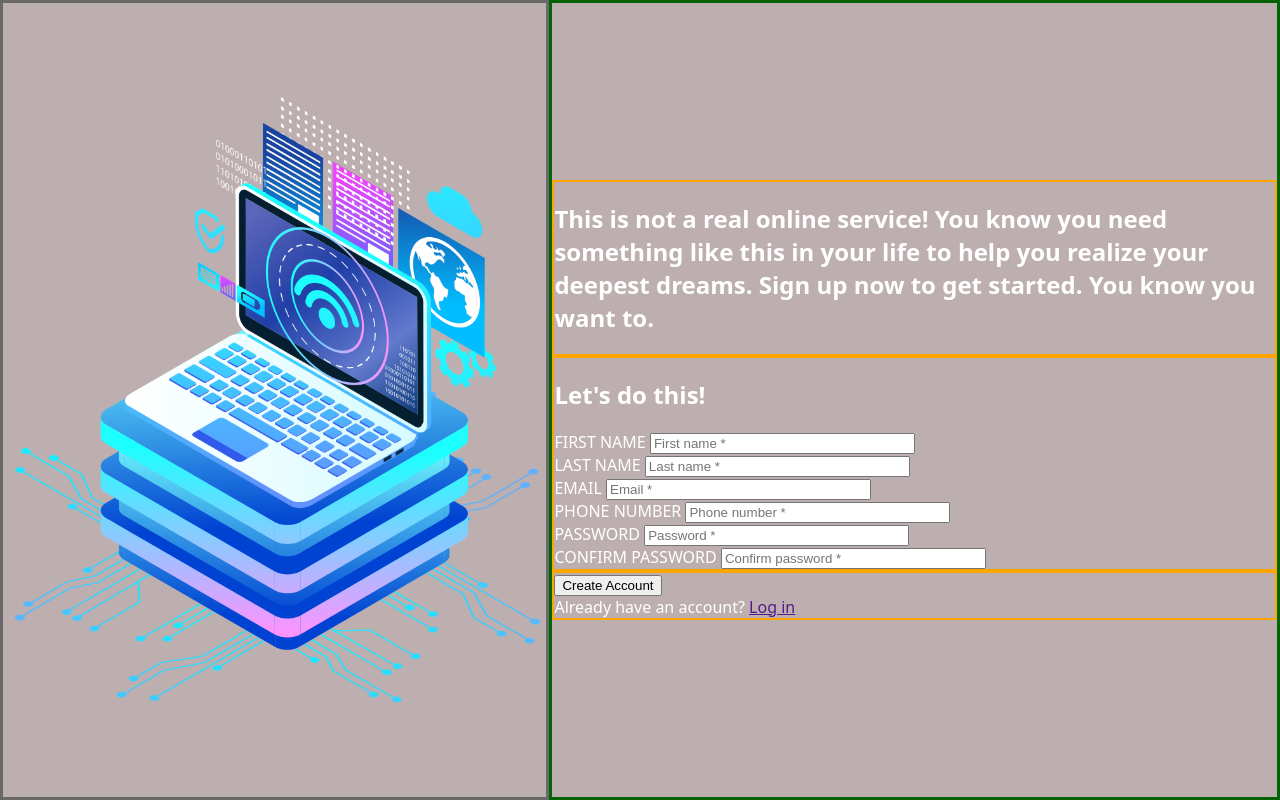
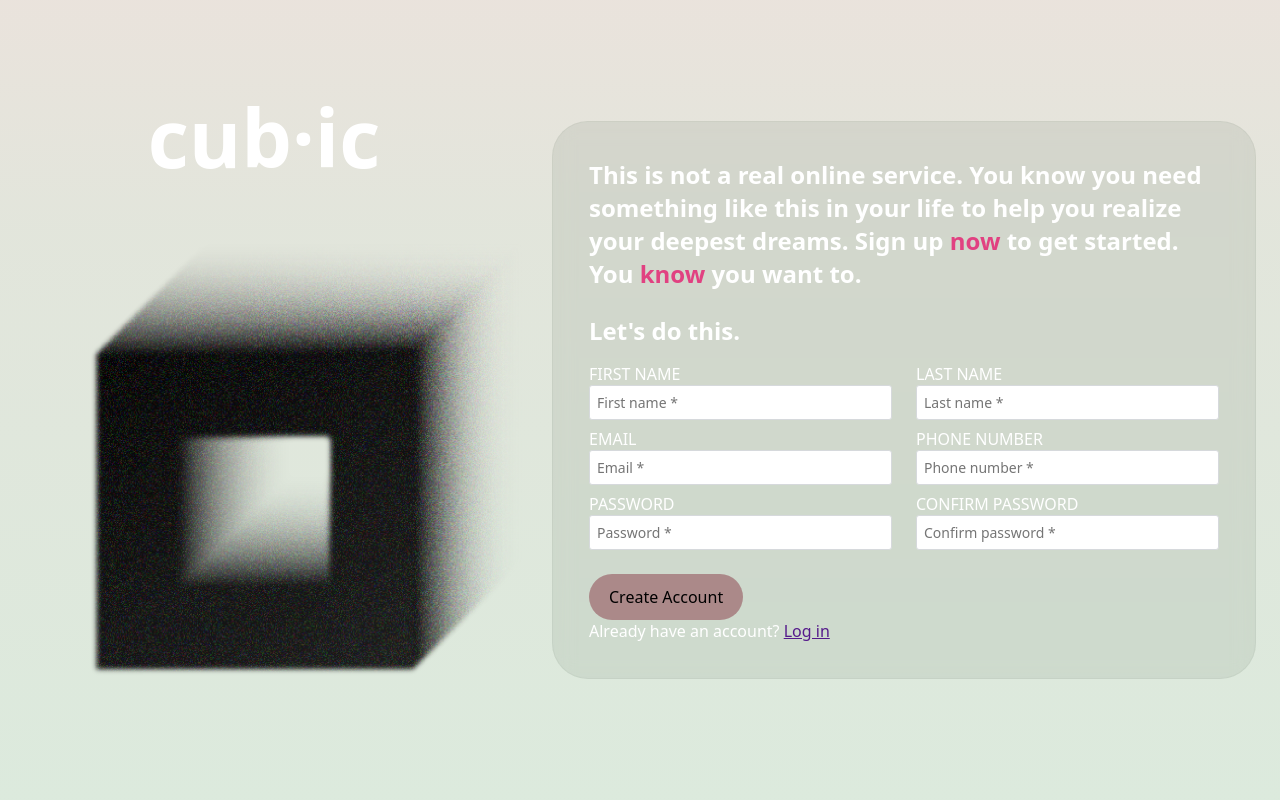
Before and after one commit to AntoineLavacquery/sign-up-form, a plain HTML site: page index.html in a window 1280 px wide. Drawn offline with Linux system fonts and the light colour scheme.

Commit message:
Change theme, image + update layout

```diff
--- a/index.html
+++ b/index.html
@@ -7,50 +7,131 @@
         <link rel="stylesheet" href="styles.css" />
     </head>
     <body>
-        <div class="left"></div>
+        <div class="left">
+            <h1>cub·ic</h1>
+            <img src="img/cube_2.ai.png" alt="logo">
+        </div>
         <div class="right">
+            <div class="panel">
                 <div class="top">
                     <h2>
-                    This is not a real online service! You know you need something
-                    like this in your life to help you realize your deepest dreams.
-                    Sign up now to get started. You know you want to.
+                        This is not a real online service. You know you need
+                        something like this in your life to help you realize
+                        your deepest dreams. Sign up <em>now</em> to get started. You
+                        <em>know</em> you want to.
                     </h2>
                 </div>
                 <div class="middle">
-                <div><h2>Let's do this!</h2></div>
+                    <div><h2>Let's do this.</h2></div>
                     <form class="register-form" action="">
-                    <div class="fname-form">
-                        <label for="fname" data-help="Ipsum lorem...">FIRST NAME</label>
-                        <input id="fname" placeholder="First name *" name="fname" type="text" value="" pattern="^[^0-9]+$" size="30" maxlength="245" required>
+                        <div class="name-line">
+                            <div class="fname-form whole-input">
+                                <label
+                                    for="fname"
+                                    data-help="Only letters allowed"
+                                    >FIRST NAME</label
+                                >
+                                <input
+                                    id="fname"
+                                    placeholder="First name *"
+                                    name="fname"
+                                    type="text"
+                                    value=""
+                                    pattern="^[^0-9]+$"
+                                    size="30"
+                                    maxlength="245"
+                                    required
+                                />
                             </div>
-
-                    <div class="lname-form">
-                        <label for="lname" data-help="Ipsum lorem...">LAST NAME</label>
-                        <input id="lname" placeholder="Last name *" name="lname" type="text" value="" pattern="^[^0-9]+$" size="30" maxlength="245" required>
+                            <div class="lname-form whole-input">
+                                <label
+                                    for="lname"
+                                    data-help="Only letters allowed"
+                                    >LAST NAME</label
+                                >
+                                <input
+                                    id="lname"
+                                    placeholder="Last name *"
+                                    name="lname"
+                                    type="text"
+                                    value=""
+                                    pattern="^[^0-9]+$"
+                                    size="30"
+                                    maxlength="245"
+                                    required
+                                />
                             </div>
-
-                    <div class="email-form">
-                        <label for="email" data-help="Ipsum lorem...">EMAIL</label>
-                        <input id="email" placeholder="Email *" name="email" type="text" value="" pattern="^[^0-9]+$" size="30" maxlength="245" required>
                         </div>
-
-                    <div class="phone-form">
-                        <label for="phone" data-help="Ipsum lorem...">PHONE NUMBER</label>
-                        <input id="phone" placeholder="Phone number *" name="phone" type="text" value="" pattern="^[^0-9]+$" size="30" maxlength="245" required>
+                        <div class="contact-line">
+                            <div class="email-form whole-input">
+                                <label
+                                    for="email"
+                                    data-help="Format email@email.com"
+                                    >EMAIL</label
+                                >
+                                <input
+                                    id="email"
+                                    placeholder="Email *"
+                                    name="email"
+                                    type="email"
+                                    value=""
+                                    pattern="^[^0-9]+$"
+                                    size="30"
+                                    maxlength="245"
+                                    required
+                                />
                             </div>
-
-                    <div class="pass-form">
-                        <label for="pass" data-help="Ipsum lorem...">PASSWORD</label>
-                        <input id="pass" placeholder="Password *" name="pass" type="text" value="" pattern="^[^0-9]+$" size="30" maxlength="245" required>
+                            <div class="phone-form whole-input">
+                                <label for="phone" data-help="Ipsum lorem..."
+                                    >PHONE NUMBER</label
+                                >
+                                <input
+                                    id="phone"
+                                    placeholder="Phone number *"
+                                    name="phone"
+                                    type="tel"
+                                    value=""
+                                    pattern="^[^0-9]+$"
+                                    size="30"
+                                    maxlength="245"
+                                    required
+                                />
                             </div>
-
-                    <div class="cpass-form">
-                        <label for="cpass" data-help="Ipsum lorem...">CONFIRM PASSWORD</label>
-                        <input id="cpass" placeholder="Confirm password *" name="cpass" type="text" value="" pattern="^[^0-9]+$" size="30" maxlength="245" required>
                         </div>
-
-
-
+                        <div class="password-line">
+                            <div class="pass-form whole-input">
+                                <label for="pass" data-help="Ipsum lorem..."
+                                    >PASSWORD</label
+                                >
+                                <input
+                                    id="pass"
+                                    placeholder="Password *"
+                                    name="pass"
+                                    type="password"
+                                    value=""
+                                    pattern="^[^0-9]+$"
+                                    size="30"
+                                    maxlength="245"
+                                    required
+                                />
+                            </div>
+                            <div class="cpass-form whole-input">
+                                <label for="cpass" data-help="Ipsum lorem..."
+                                    >CONFIRM PASSWORD</label
+                                >
+                                <input
+                                    id="cpass"
+                                    placeholder="Confirm password *"
+                                    name="cpass"
+                                    type="password"
+                                    value=""
+                                    pattern="^[^0-9]+$"
+                                    size="30"
+                                    maxlength="245"
+                                    required
+                                />
+                            </div>
+                        </div>
                     </form>
                 </div>
                 <div class="foot">
@@ -58,5 +139,6 @@
                     <div>Already have an account? <a href="">Log in</a></div>
                 </div>
             </div>
+        </div>
     </body>
 </html>
--- a/styles.css
+++ b/styles.css
@@ -1,21 +1,28 @@
 body {
-    /* font-family: Helvetica, Arial, sans-serif; */
-    font-family: system-ui, -apple-system, BlinkMacSystemFont, 'Segoe UI', Roboto, Oxygen, Ubuntu, Cantarell, 'Open Sans', 'Helvetica Neue', sans-serif;
+    font-family: system-ui, -apple-system, BlinkMacSystemFont, "Segoe UI",
+        Roboto, Oxygen, Ubuntu, Cantarell, "Open Sans", "Helvetica Neue",
+        sans-serif;
+    color: white;
     margin: 0;
     display: flex;
     height: 100vh;
-    width: 100vw;
-    /* background: radial-gradient(farthest-corner at -20px -20px, rgb(76, 0, 255) 0%,rgb(16, 0, 51) 100%); */
-    color: white;
-    /* background: #24C6DC;
-    background: -webkit-linear-gradient(to right, #514A9D, #24C6DC);
-    background: linear-gradient(to right, #514A9D, #24C6DC); */
-    background-color: rgb(189, 175, 175);
+
+    background-image: linear-gradient(
+        0deg,
+        hsl(124, 25%, 89%) 0%,
+        hsl(80deg 16% 88%) 71%,
+        hsl(30deg 24% 89%) 100%
+    );
 }
 
-.left,
-.right {
-    background-color: rgba(255, 255, 255, 0);
+h1 {
+    font-size: 80px;
+    filter: blur(0.5px);
+}
+
+h2 {
+    margin: 0;
+    filter: blur(0.25px);
 }
 
 .right {
@@ -24,22 +31,94 @@ body {
     justify-content: center;
 }
 
-.top,
-.middle,
-.foot {
-    border: 2px solid orange;
-}
-
 .left {
-    border: 3px solid dimgray;
-    background-image: url("img/2237216.png");
     background-size: contain;
     background-position: center;
     background-repeat: no-repeat;
     flex: 3;
+    display: flex;
+    flex-direction: column;
+    justify-content: center;
+    align-items: center;
+}
+
+img {
+    max-width: 100%;
+    height: auto;
 }
 
 .right {
-    border: 3px solid darkgreen;
+    padding: 24px;
     flex: 4;
 }
+
+[class*="line"] {
+    display: flex;
+    gap: 24px;
+}
+
+[class*="form"] {
+    display: flex;
+    flex-direction: column;
+}
+
+input {
+    flex: 1;
+    font-family: inherit;
+    background-color: #ffffff;
+    border: 1px solid #d6d9dc;
+    border-radius: 3px;
+    padding: 7px;
+    font-size: 14px;
+}
+
+.whole-input {
+    flex: 1;
+}
+
+.panel {
+    display: flex;
+    flex-direction: column;
+    padding: 36px;
+    border-radius: 36px;
+    gap: 24px;
+
+    background: rgba(72, 87, 72, 0.1);
+    -webkit-backdrop-filter: blur(10px);
+    backdrop-filter: blur(10px);
+    border: 1px solid rgba(72, 87, 72, 0.05);
+}
+
+.foot {
+    display: flex;
+    flex-direction: column;
+    align-items: flex-start;
+}
+
+em {
+    font-style: normal;
+    color: rgb(225, 65, 129);
+    filter: blur(0);
+}
+
+button {
+    border-radius: 30px;
+    padding: 12px 20px;
+    border: none;
+    font-family: inherit;
+    font-size: 16px;
+    background-color: rgb(171, 137, 137);
+
+}
+
+.middle {
+    display: flex;
+    flex-direction: column;
+    gap: 16px;
+}
+
+.register-form {
+    display: flex;
+    flex-direction: column;
+    gap: 8px;
+}
```
Also changed, not shown: img/cube copie.ai.png (added), img/cube.ai.png (added), img/cube_2.ai.png (added), img/triangle.png (added), 1 other file. Lines whose indentation alone changed are shown as unchanged.
